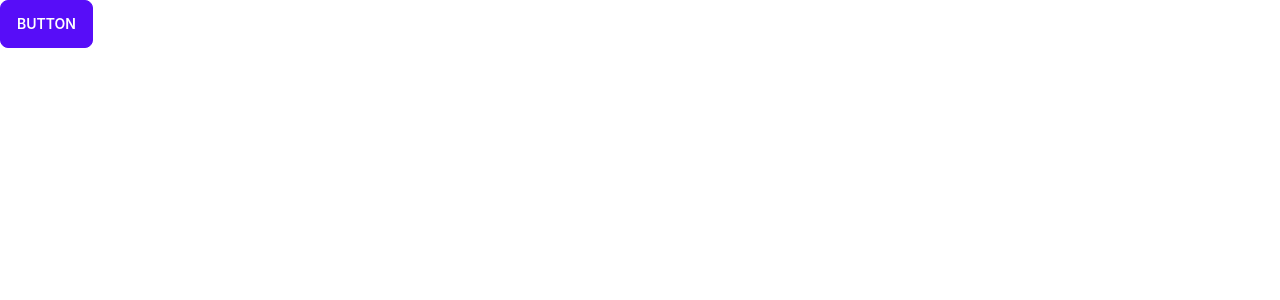
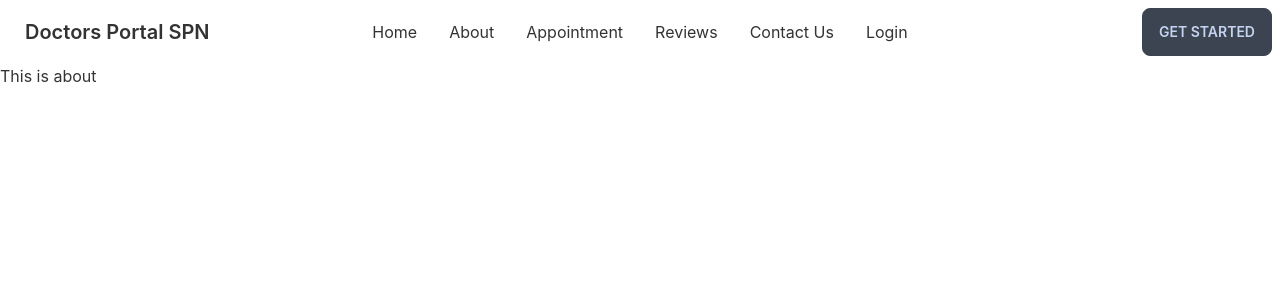
Before and after one commit to spondonrana/Doctors-Portal-Client, a React (Create React App) app: page /about in a window 1280 px wide. Shown: the top 300 px of the page. Built offline with nearby package versions, Linux system fonts and the light colour scheme.

Commit message:
first commit

```diff
--- a/src/App.js
+++ b/src/App.js
@@ -1,9 +1,16 @@
 import "./App.css";
-
+import Navbar from "./Pages/Shared/Navbar";
+import { Routes, Route, Link } from "react-router-dom";
+import Home from "./Pages/Home/Home";
+import About from "./Pages/About/About";
 function App() {
   return (
     <div>
-      <button class="btn btn-primary">Button</button>
+      <Navbar />
+      <Routes>
+        <Route path="/" element={<Home />} />
+        <Route path="about" element={<About />} />
+      </Routes>
     </div>
   );
 }
--- /dev/null
+++ b/src/Pages/About/About.js
@@ -0,0 +1,11 @@
+import React from "react";
+
+const About = () => {
+  return (
+    <div>
+      <h2>This is about</h2>
+    </div>
+  );
+};
+
+export default About;
--- /dev/null
+++ b/src/Pages/Home/Home.js
@@ -0,0 +1,11 @@
+import React from "react";
+
+const Home = () => {
+  return (
+    <div>
+      <h3>This is home</h3>
+    </div>
+  );
+};
+
+export default Home;
--- /dev/null
+++ b/src/Pages/Shared/Navbar.js
@@ -0,0 +1,89 @@
+import React from "react";
+
+const Navbar = () => {
+  return (
+    <div class="navbar bg-base-100">
+      <div class="navbar-start">
+        <div class="dropdown">
+          <label tabindex="0" class="btn btn-ghost lg:hidden">
+            <svg
+              xmlns="http://www.w3.org/2000/svg"
+              class="h-5 w-5"
+              fill="none"
+              viewBox="0 0 24 24"
+              stroke="currentColor"
+            >
+              <path
+                stroke-linecap="round"
+                stroke-linejoin="round"
+                stroke-width="2"
+                d="M4 6h16M4 12h8m-8 6h16"
+              />
+            </svg>
+          </label>
+          <ul
+            tabindex="0"
+            class="menu menu-compact dropdown-content mt-3 p-2 shadow bg-base-100 rounded-box w-52"
+          >
+            <li>
+              <a>Home</a>
+            </li>
+
+            <li>
+              <a>About</a>
+            </li>
+
+            <li>
+              <a>Appointment</a>
+            </li>
+
+            <li>
+              <a>Reviews</a>
+            </li>
+
+            <li>
+              <a>Contact Us</a>
+            </li>
+
+            <li>
+              <a>Login</a>
+            </li>
+          </ul>
+        </div>
+        <a class="btn btn-ghost normal-case text-xl">Doctors Portal SPN</a>
+      </div>
+      <div class="navbar-center hidden lg:flex">
+        <ul class="menu menu-horizontal p-0">
+          <li>
+            <a>Home</a>
+          </li>
+
+          <li>
+            <a>About</a>
+          </li>
+
+          <li>
+            <a>Appointment</a>
+          </li>
+
+          <li>
+            <a>Reviews</a>
+          </li>
+
+          <li>
+            <a>Contact Us</a>
+          </li>
+
+          <li>
+            <a>Login</a>
+          </li>
+        </ul>
+      </div>
+      <div class="navbar-end">
+        <a class="btn">Get started</a>
+      </div>
+    </div>
+  );
+};
+
+export default Navbar;
--- a/src/index.js
+++ b/src/index.js
@@ -1,13 +1,16 @@
-import React from 'react';
-import ReactDOM from 'react-dom/client';
-import './index.css';
-import App from './App';
-import reportWebVitals from './reportWebVitals';
+import React from "react";
+import ReactDOM from "react-dom/client";
+import "./index.css";
+import App from "./App";
+import reportWebVitals from "./reportWebVitals";
+import { BrowserRouter } from "react-router-dom";
 
-const root = ReactDOM.createRoot(document.getElementById('root'));
+const root = ReactDOM.createRoot(document.getElementById("root"));
 root.render(
   <React.StrictMode>
-    <App />
+    <BrowserRouter>
+      <App />
+    </BrowserRouter>
   </React.StrictMode>
 );
 
--- a/tailwind.config.js
+++ b/tailwind.config.js
@@ -3,5 +3,22 @@
   theme: {
     extend: {},
   },
+
+  daisyui: {
+    themes: [
+      {
+        mytheme: {
+          primary: "#0FCFEC",
+          secondary: "#19D3AE",
+          accent: "#3A4256",
+          neutral: "#3d4451",
+          "base-100": "#ffffff",
+        },
+      },
+      "dark",
+      "cupcake",
+    ],
+  },
+
   plugins: [require("daisyui")],
 };
```
